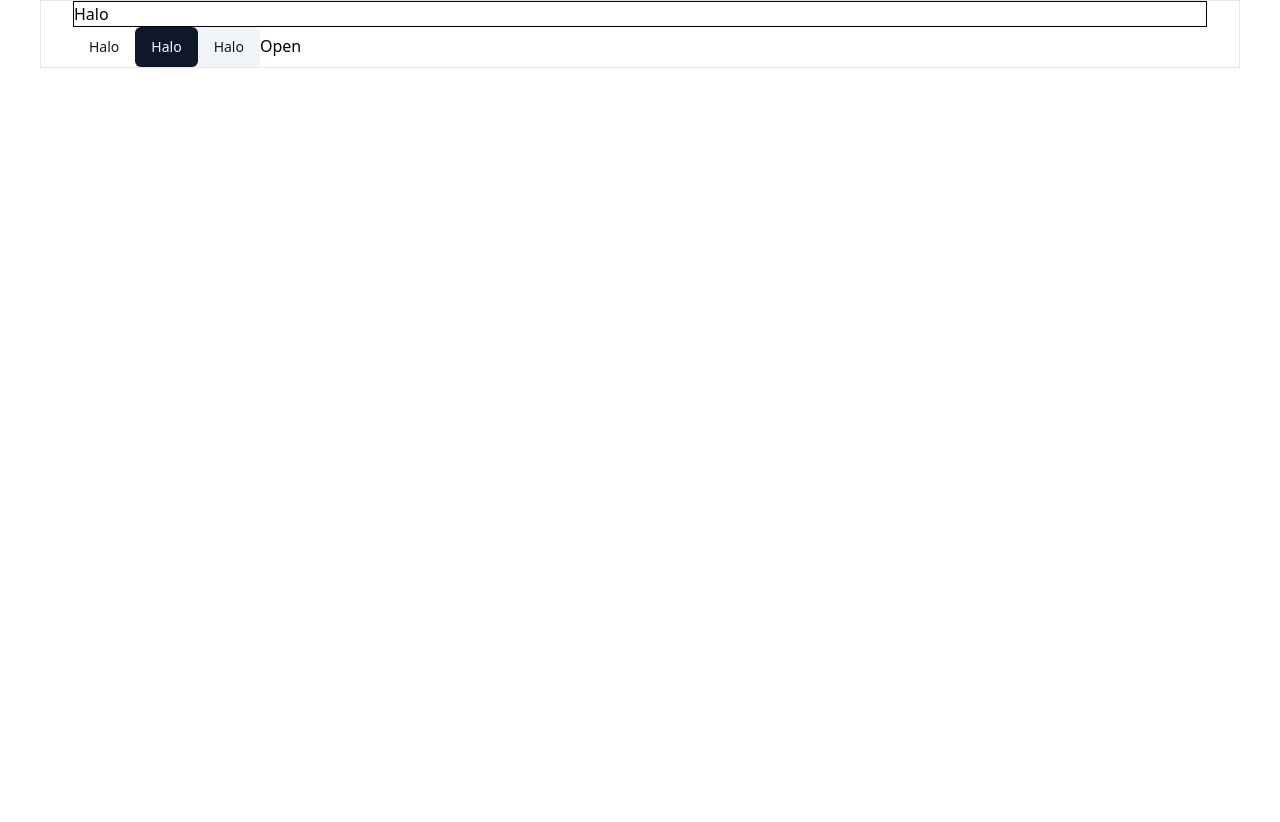
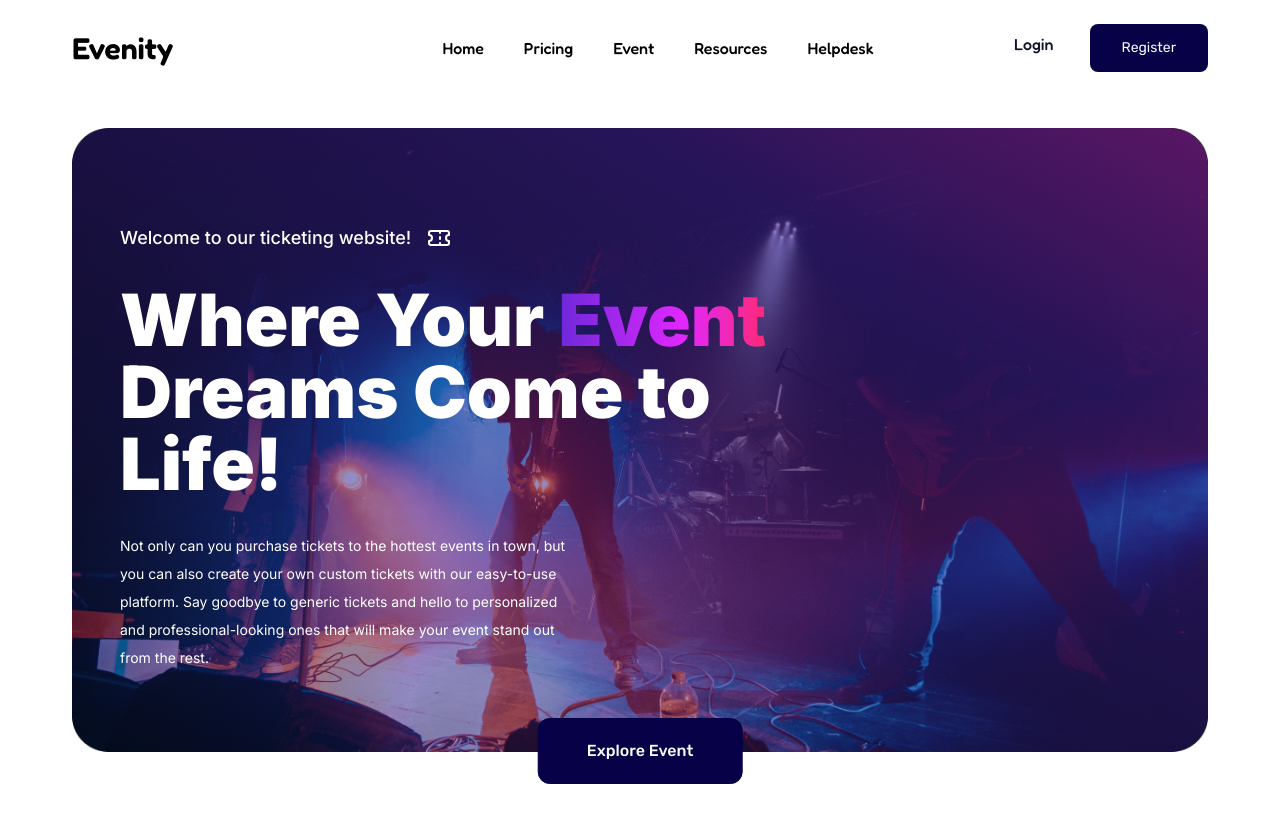
Before and after one commit to PhosRunia28/Evenity, a React (Vite) app: page / in a window 1280 px wide. Shown: the top 822 px of the page. Before the commit the page ends 800 px from the top, so only its background shows below. Built offline with nearby package versions, Linux system fonts and the light colour scheme.

Commit message:
ui: add Header and Hero Section

```diff
--- a/index.html
+++ b/index.html
@@ -1,8 +1,8 @@
-<!DOCTYPE html>
+<!doctype html>
 <html lang="en">
   <head>
     <meta charset="UTF-8" />
-    <link rel="icon" type="image/svg+xml" href="/vite.svg" />
+    <link rel="icon" type="image/svg+xml" href="/logoicon.svg" />
     <meta name="viewport" content="width=device-width, initial-scale=1.0" />
     <title>Evenity</title>
   </head>
--- a/package.json
+++ b/package.json
@@ -12,6 +12,7 @@
   "dependencies": {
     "@radix-ui/react-dialog": "^1.1.1",
     "@radix-ui/react-slot": "^1.1.0",
+    "@radix-ui/react-visually-hidden": "^1.1.0",
     "class-variance-authority": "^0.7.0",
     "clsx": "^2.1.1",
     "framer-motion": "^11.3.8",
--- a/src/App.tsx
+++ b/src/App.tsx
@@ -1,33 +1,11 @@
-import { Button } from "@/components/ui/button";
-import {
-  Sheet,
-  SheetContent,
-  SheetDescription,
-  SheetHeader,
-  SheetTitle,
-  SheetTrigger,
-} from "@/components/ui/sheet";
+import Header from "./components/section/Header";
+import HeroSection from "./components/section/HeroSection";
+
 function App() {
   return (
     <>
-      <section className="container border">
-        <div className="border border-black">Halo</div>
-        <Button variant={"link"}>Halo</Button>
-        <Button>Halo</Button>
-        <Button variant={"secondary"}>Halo</Button>
-        <Sheet>
-          <SheetTrigger>Open</SheetTrigger>
-          <SheetContent>
-            <SheetHeader>
-              <SheetTitle>Are you absolutely sure?</SheetTitle>
-              <SheetDescription>
-                This action cannot be undone. This will permanently delete your
-                account and remove your data from our servers.
-              </SheetDescription>
-            </SheetHeader>
-          </SheetContent>
-        </Sheet>
-      </section>
+      <Header />
+      <HeroSection />
     </>
   );
 }
--- /dev/null
+++ b/src/components/common/NavButton.tsx
@@ -0,0 +1,22 @@
+import { cn } from "@/lib/utils";
+import { Button } from "../ui/button";
+type Props = {
+  mobile?: boolean;
+};
+export default function NavButton({ mobile = false }: Props) {
+  return (
+    <div
+      className={cn("gap-5", {
+        "flex md:hidden": mobile,
+        "hidden md:flex": !mobile,
+      })}
+    >
+      <Button className="text-base font-medium" variant="link">
+        Login
+      </Button>
+      <Button className="rounded-lg px-8 py-6 font-rubik font-normal">
+        Register
+      </Button>
+    </div>
+  );
+}
--- /dev/null
+++ b/src/components/common/NavHeader.tsx
@@ -0,0 +1,27 @@
+import { HeaderNavigation } from "@/data/HeaderNavigationData";
+import { cn } from "@/lib/utils";
+type Props = {
+  mobile?: boolean;
+};
+export default function NavHeader({ mobile = false }: Props) {
+  return (
+    <ul
+      className={cn({
+        "flex flex-col gap-8 md:hidden": mobile,
+        "hidden gap-6 md:flex lg:w-full lg:max-w-xl lg:justify-end lg:gap-10":
+          !mobile,
+      })}
+    >
+      {HeaderNavigation.map((link, index) => (
+        <li key={index}>
+          <a
+            href={link.path}
+            className="font-medium transition hover:text-primary"
+          >
+            {link.linkName}
+          </a>
+        </li>
+      ))}
+    </ul>
+  );
+}
--- /dev/null
+++ b/src/components/section/Header.tsx
@@ -0,0 +1,41 @@
+import NavButton from "@/components/common/NavButton";
+import NavHeader from "@/components/common/NavHeader";
+import {
+  Sheet,
+  SheetContent,
+  SheetDescription,
+  SheetTitle,
+  SheetTrigger,
+} from "@/components/ui/sheet";
+import { VisuallyHidden } from "@radix-ui/react-visually-hidden";
+import { Menu } from "lucide-react";
+export default function Header() {
+  return (
+    <header className="container py-6 pb-14 font-fredoka">
+      <nav className="flex items-center justify-between gap-6">
+        <a href="#">
+          <h2 className="text-3xl font-semibold">Evenity</h2>
+        </a>
+        <NavHeader />
+        <NavButton />
+        <div className="md:hidden">
+          <Sheet>
+            <SheetTrigger>
+              <Menu className="h-8 w-8" />
+            </SheetTrigger>
+            <SheetContent className="flex flex-col items-center justify-center gap-8 text-center">
+              <NavHeader mobile />
+              <NavButton mobile />
+              <VisuallyHidden>
+                <SheetTitle>navigation mobile</SheetTitle>
+                <SheetDescription>
+                  This is description Navigation mobile
+                </SheetDescription>
+              </VisuallyHidden>
+            </SheetContent>
+          </Sheet>
+        </div>
+      </nav>
+    </header>
+  );
+}
--- /dev/null
+++ b/src/components/section/HeroSection.tsx
@@ -0,0 +1,43 @@
+import { Button } from "@/components/ui/button";
+import { Ticket } from "lucide-react";
+export default function HeroSection() {
+  return (
+    <section className="container pb-40 font-inter">
+      <div className="relative flex w-full flex-col gap-8 rounded-[1.2rem] px-5 pb-12 pt-8 text-white sm:px-8 md:px-12 md:pb-20 md:pt-16 lg:rounded-[2.35rem] lg:pt-24">
+        <h5 className="flex items-center gap-4 text-sm font-medium md:text-lg">
+          Welcome to our ticketing website! <Ticket />
+        </h5>
+        <h3 className="w-full max-w-2xl text-4xl font-black leading-snug sm:text-5xl sm:leading-snug md:text-6xl lg:text-7xl lg:leading-none">
+          Where Your{" "}
+          <span className="bg-gradient-to-r from-linearText1 from-0% via-linearText2 via-60% to-linearText3 to-100% bg-clip-text text-transparent">
+            Event
+          </span>{" "}
+          Dreams Come to Life!
+        </h3>
+        <p className="w-full max-w-lg text-sm leading-7 lg:max-w-md">
+          Not only can you purchase tickets to the hottest events in town, but
+          you can also create your own custom tickets with our easy-to-use
+          platform. Say goodbye to generic tickets and hello to personalized and
+          professional-looking ones that will make your event stand out from the
+          rest.
+        </p>
+        {/* hero image */}
+        <img
+          src="./heroSection.png"
+          alt="hero section image"
+          className="absolute inset-0 -z-20 h-full w-full bg-cover bg-center"
+        />
+        {/* bacgrounde gradient */}
+        <div className="absolute inset-0 -z-10 h-full w-full rounded-[1.2rem] bg-gradient-to-bl from-linearHero2/50 via-linearHero3/50 via-[26%] to-linearHero4/20 to-100% lg:rounded-[2.35rem]"></div>
+        {/* hero button */}
+        <div className="absolute -bottom-8 left-1/2 w-full max-w-fit -translate-x-1/2 text-white">
+          <a href="#">
+            <Button className="rounded-xl border border-primary px-12 py-8 font-rubik text-base font-medium hover:bg-white hover:text-primary">
+              Explore Event
+            </Button>
+          </a>
+        </div>
+      </div>
+    </section>
+  );
+}
--- a/src/components/ui/button.tsx
+++ b/src/components/ui/button.tsx
@@ -9,7 +9,7 @@ const buttonVariants = cva(
   {
     variants: {
       variant: {
-        default: "bg-slate-900 text-slate-50 hover:bg-slate-900/90 ",
+        default: "bg-primary text-slate-50 hover:bg-primary/80 ",
         outline:
           "border border-slate-200 bg-white hover:bg-slate-100 hover:text-slate-900 ",
         secondary: "bg-slate-100 text-slate-900 hover:bg-slate-100/80",
--- a/src/index.css
+++ b/src/index.css
@@ -3,3 +3,7 @@
 @tailwind base;
 @tailwind components;
 @tailwind utilities;
+
+html {
+  @apply scroll-smooth;
+}
```
Also changed, not shown: 1 other file (tests, documents, lock files or other folders).
